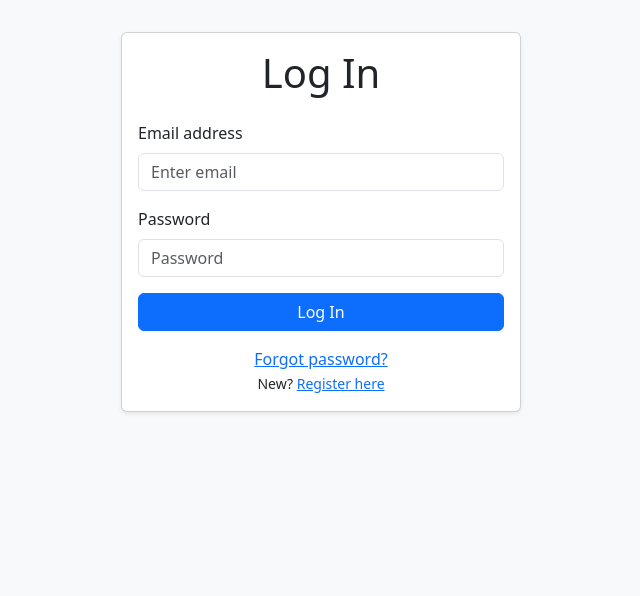
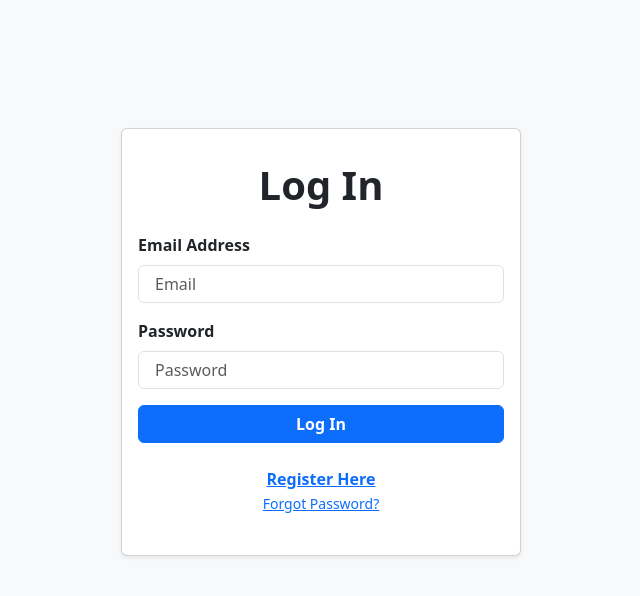
Before and after one commit to PistolPete684/HFH_LMS_Front_End_Tweaks, a plain HTML site: page public/index.html in a window 1280 px wide. Shown: the whole page, without its empty margins (319-959 px from the left). Drawn offline with nearby package versions, Linux system fonts and the light colour scheme; no server answers.

Commit message:
tweaked front end styling of login page

```diff
--- a/public/index.html
+++ b/public/index.html
@@ -10,12 +10,27 @@
   />
   <style>
     body {
-      background-color: #f8f9fa;
-    }
-    .card {
-      max-width: 400px;
-      margin: 2rem auto;
-    }
+       background-color: #f8f9fa;
+     }
+     .card {
+       max-width: 400px;
+       margin: 8rem auto; /* Increased top padding */
+       padding-bottom: 1.5rem; /* Added bottom padding */
+     }
+     .card-title {
+       padding-top: 1rem; /* Centering log-in title */
+       font-weight: bold; /* Making log-in title heavier */
+     }
+     .form-label {
+       font-weight: bold; /* Bold labels for Email & Password */
+     }
+     .btn-primary {
+       font-weight: bold; /* Making Log In button text stand out */
+     }
+     .form-control {
+       padding-left: 1rem; /* Adding left-right padding */
+       padding-right: 1rem;
+     }
   </style>
 </head>
 <body>
@@ -28,12 +43,12 @@
 
       <form id="login-form" novalidate>
         <div class="mb-3">
-          <label for="email" class="form-label">Email address</label>
+          <label for="email" class="form-label">Email Address</label>
           <input
             id="email"
             type="email"
             class="form-control"
-            placeholder="Enter email"
+            placeholder="Email"
             required
           />
         </div>
@@ -52,14 +67,16 @@
         </button>
       </form>
 
-      <div class="mt-3 text-center">
-        <a href="password_reset.html">Forgot password?</a><br/>
+      <div class="mt-4 text-center">
+        <a href="register.html" class="fw-bold">Register Here</a><br/>
+
         <small>
-          New? <a href="register.html">Register here</a>
+          <a href="password_reset.html">Forgot Password?</a>
         </small>
       </div>
     </div>
   </div>
+
 
   <script type="module">
     import { initializeApp } from
```
